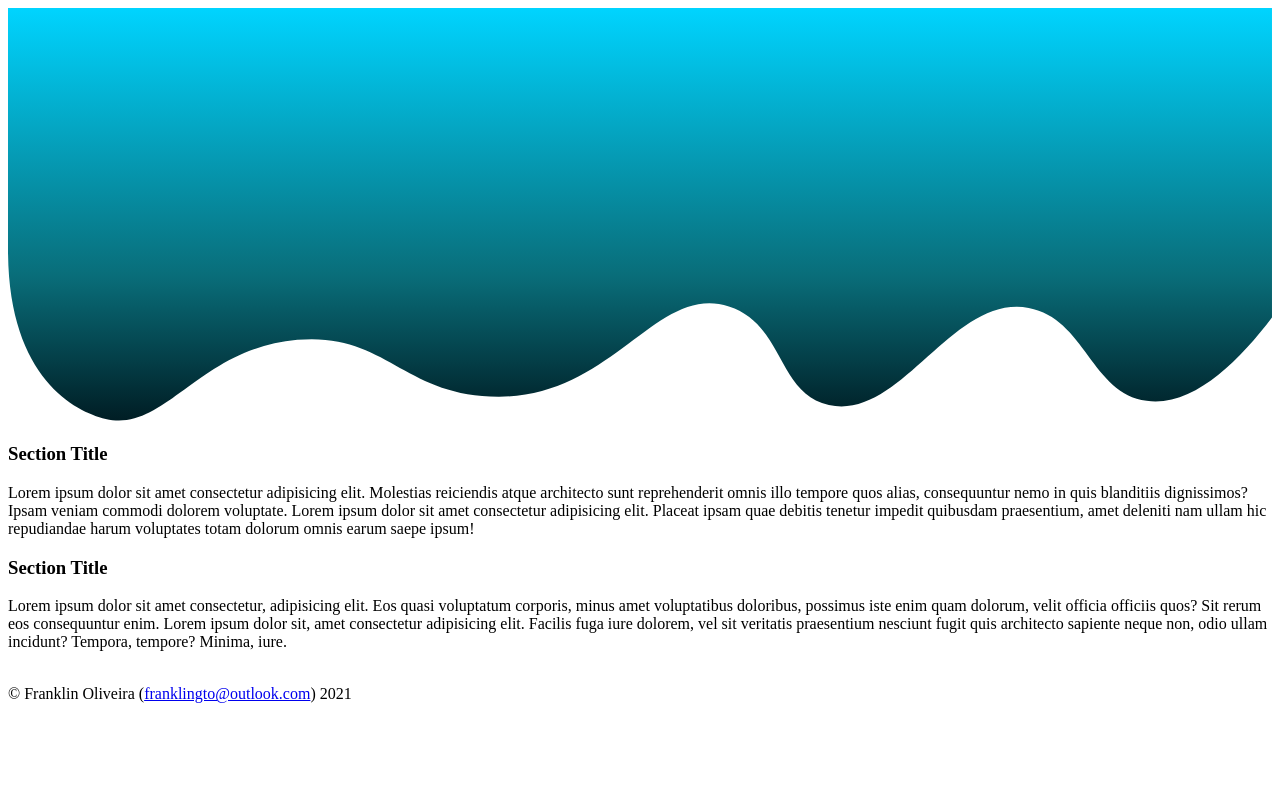
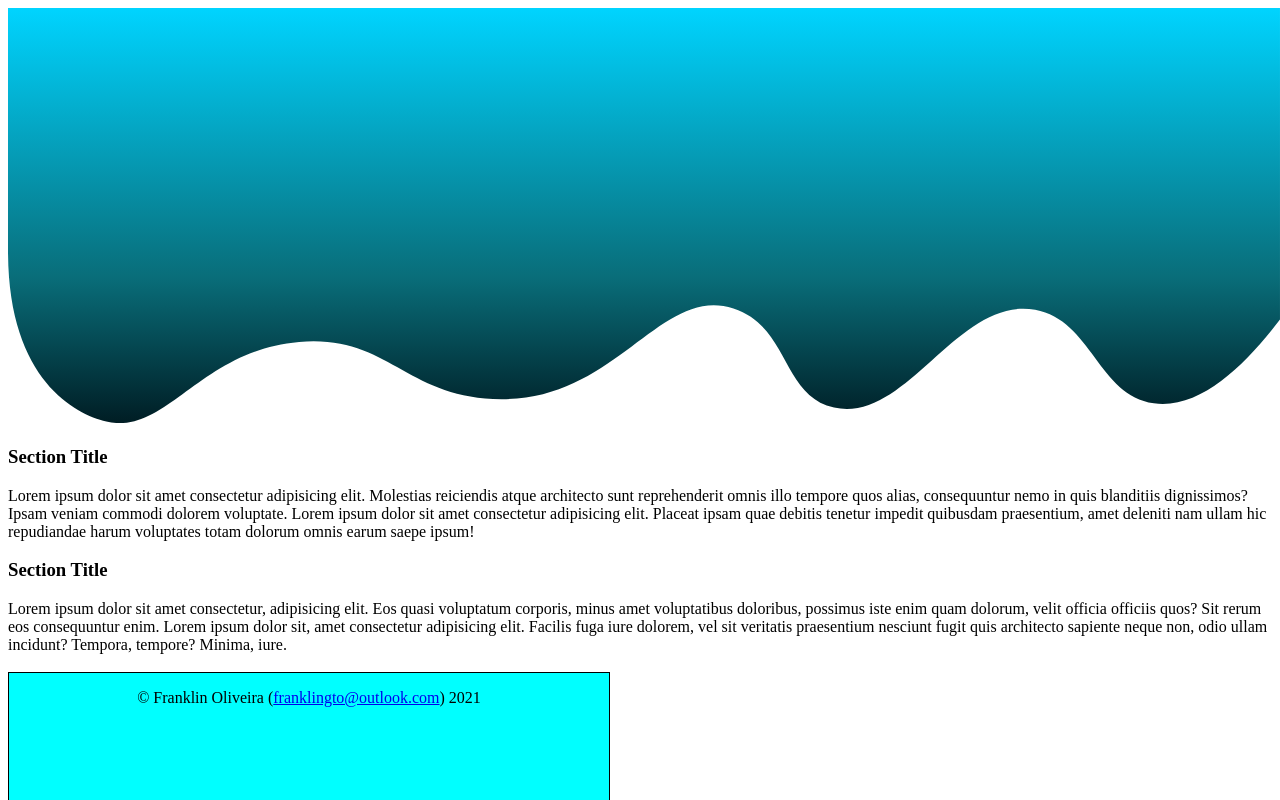
Before and after one commit to FranklinTOliveira/mobile-friendly-practice, a plain HTML site: page index.html in a window 1280 px wide. Shown: the top 800 px of the page. Drawn offline with Linux system fonts and the light colour scheme.

Commit message:
Good to go!

```diff
--- a/index.html
+++ b/index.html
@@ -4,7 +4,7 @@
      <meta charset="UTF-8">
      <meta http-equiv="X-UA-Compatible" content="IE=edge">
      <meta name="viewport" content="width=device-width, initial-scale=1.0">
-     <link href="./css/styles.css">
+     <link rel="stylesheet" href="./css/styles.css">
      <title>Day 1 Take Home</title>
  </head>
  <body>
```
